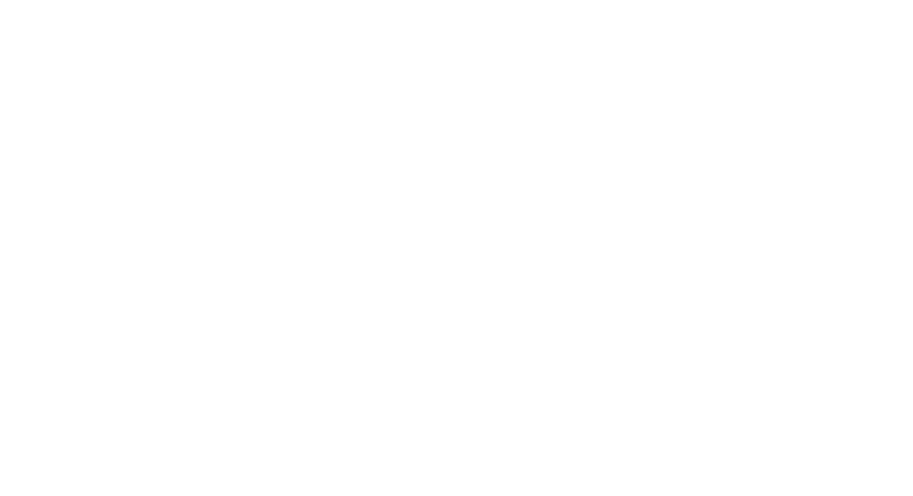
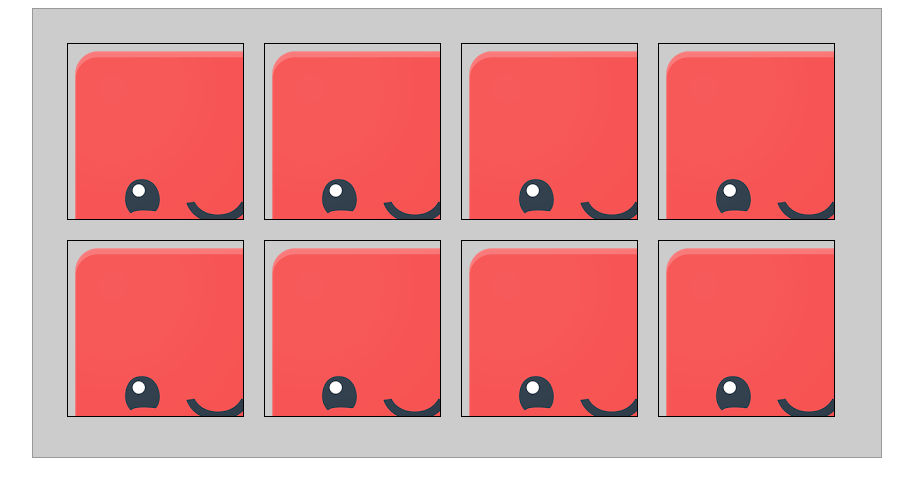
Before and after one commit to Rhjoo/memory, a plain HTML site: page index.html in a window 1280 px wide. Shown: the whole page, without its empty margins (183-1096 px from the left). Drawn offline with Linux system fonts and the light colour scheme.

Commit message:
added board
I haven't understood these yet

```diff
--- a/index.html
+++ b/index.html
@@ -2,13 +2,56 @@
 <html>
 <head>
   <style type="text/css">
+  #memory_board {
+    background: #CCC;
+    border: #999 1px solid;
+    width: 800px;
+    height: 400px;
+    padding: 24px;
+    margin: 0px auto;
+  }
+  #memory_board > div {
+	  background: url(squareback.png) no-repeat;
+	  border: #000 1px solid;
+	  width: 135px;
+	  height: 135px;
+	  float: left;
+	  margin: 10px;
+	  padding: 20px;
+	  font-size: 64px;
+	  cursor: pointer;
+	  text-align: center;
+  }
   </style>
 
   <script>
+    var memory_array = ['A','A','B','B','C','C','D','D'];
+    var memory_values = [];
+    var memory_tile_ids = [];
+    var tiles_flipped = 0;
+    Array.prototype.memory_tile_shuffle = function(){
+      var i = this.length, j, temp;
+      while(--i > 0){
+        j = Math.floor(Math.random()*(i+1));
+        temp = this[j];
+        this[j] = this[i];
+        this[i] = temp;
+      }
+    }
+    function newBoard(){
+  	  tiles_flipped = 0;
+  	  var output = '';
+      memory_array.memory_tile_shuffle();
+  	  for(var i = 0; i < memory_array.length; i++){
+  		  output += '<div id="tile_'+i+'" onclick="memoryFlipTile(this,\''+memory_array[i]+'\')"></div>';
+  	  }
+  	  document.getElementById('memory_board').innerHTML = output;
+    }
   </script>
 </head>
 
 <body>
-
+  <div id="memory_board"></div>
+  <script>newBoard();</script>
 </body>
 </html>
```
Also changed, not shown: squareback.png (added).
